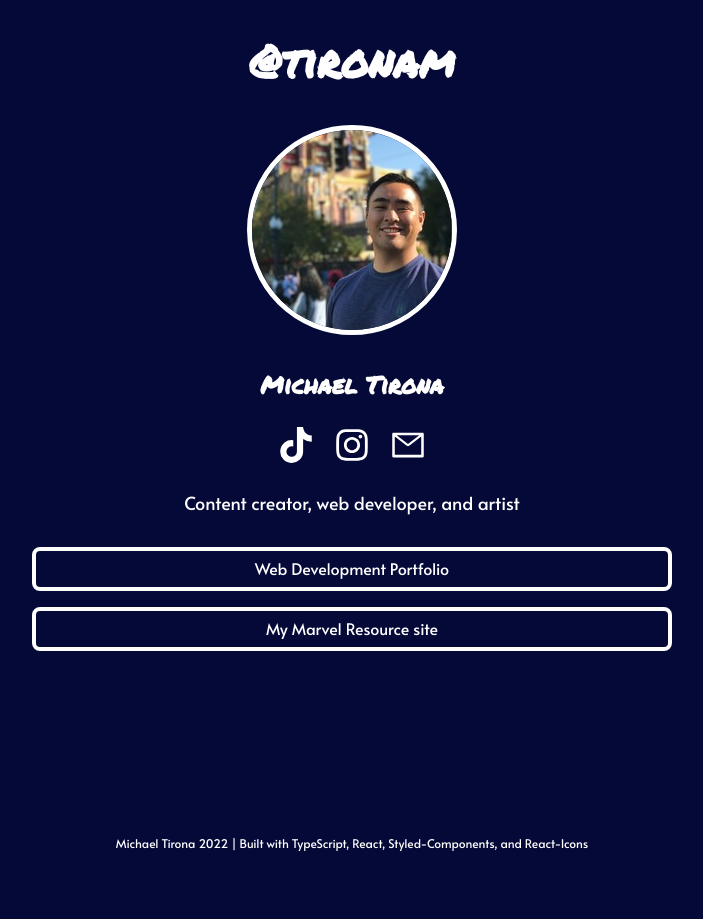
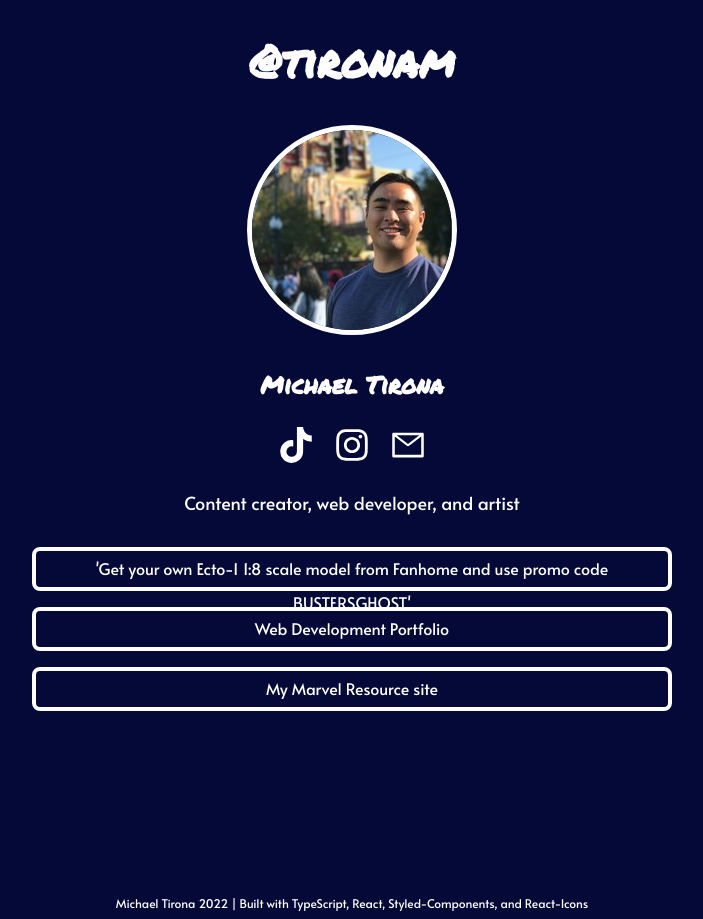
Before and after one commit to tironam/tironam-links, a React (Create React App) app: page / in a window 1280 px wide. Shown: the whole page, without its empty margins (288-991 px from the left). Before the commit the page ends 859 px from the top, so only its background shows below. Built offline with nearby package versions, Linux system fonts and the light colour scheme.

Commit message:
Added fanhome link

```diff
--- a/src/App.tsx
+++ b/src/App.tsx
@@ -26,10 +26,7 @@
         <ProfilePic img={picture} alt='Michael Tirona picture' />
         <Title>Michael Tirona</Title>
         <IconSectionWrap>
-					<IconBtn
-						link='https://www.tiktok.com/@tironam'
-						icon={<FaTiktok />}
-					/>
+          <IconBtn link='https://www.tiktok.com/@tironam' icon={<FaTiktok />} />
           <IconBtn
             link='https://www.instagram.com/tironam'
             icon={<FaInstagram />}
@@ -41,12 +38,12 @@
         </IconSectionWrap>
         <Text>Content creator, web developer, and artist</Text>
         <BtnWrapper>
-					<Button link='https://tironam.com'>
-						Web Development Portfolio
+          <Button link='https://bit.ly/3iKUN1F'>
+            'Get your own Ecto-1 1:8 scale model from Fanhome and use promo code
+            BUSTERSGHOST'
           </Button>
-					<Button link='https://mcuandyou.com'>
-						My Marvel Resource site
-					</Button>
+          <Button link='https://tironam.com'>Web Development Portfolio</Button>
+          <Button link='https://mcuandyou.com'>My Marvel Resource site</Button>
         </BtnWrapper>
       </div>
 
@@ -57,7 +54,7 @@
         </Footer>
       </Fwrapper>
     </>
-	);
+  )
 };
 
 export default App;
```
Lines whose indentation alone changed are shown as unchanged.
